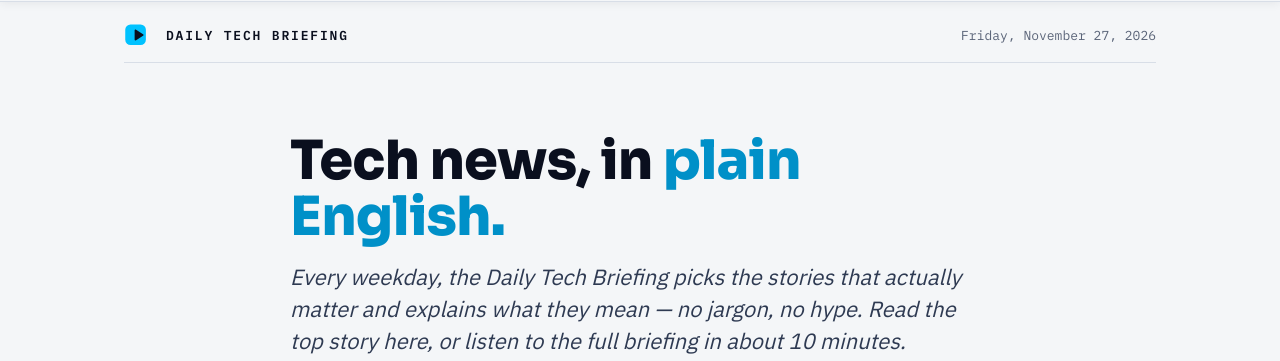
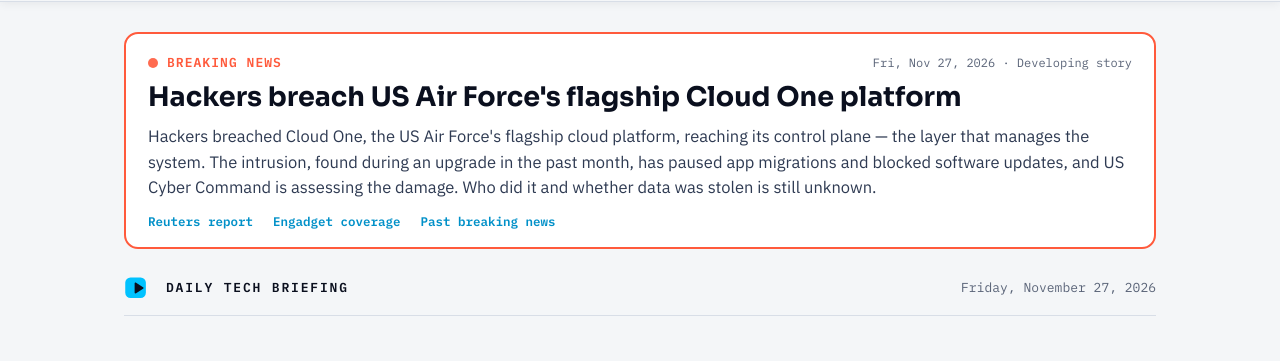
Before and after one commit to franciscomedinav/dtbrief, a plain HTML site: page index.html in a window 1280 px wide. Shown: the part 129-490 px from the top of the page. Drawn offline with Linux system fonts and the light colour scheme.

Commit message:
Breaking News: Hackers breach US Air Force Cloud One platform (Nov 27)

```diff
--- a/index.html
+++ b/index.html
@@ -426,6 +426,20 @@
 <!-- /site-topnav -->
 
     <div class="wrap">
+      <section class="breaking" aria-label="Breaking news">
+        <div class="breaking-head">
+          <span class="breaking-dot" aria-hidden="true"></span>
+          <span class="breaking-label">Breaking News</span>
+          <span class="breaking-time">Fri, Nov 27, 2026 &middot; Developing story</span>
+        </div>
+        <h2>Hackers breach US Air Force's flagship Cloud One platform</h2>
+        <p>Hackers breached Cloud One, the US Air Force's flagship cloud platform, reaching its control plane — the layer that manages the system. The intrusion, found during an upgrade in the past month, has paused app migrations and blocked software updates, and US Cyber Command is assessing the damage. Who did it and whether data was stolen is still unknown.</p>
+        <div class="breaking-links">
+          <a href="https://www.reuters.com/world/hackers-breach-us-air-force-flagship-cloud-one-computing-platform-2026-11-27/" target="_blank" rel="noopener">Reuters report</a>
+          <a href="https://www.engadget.com/2329586/hackers-reportedly-infiltrated-the-air-force-cloud-systems/" target="_blank" rel="noopener">Engadget coverage</a>
+          <a href="breaking/">Past breaking news</a>
+        </div>
+      </section>
       <div class="masthead-dateline">
         <img src="favicon.svg" alt="" width="30" height="30" />
         <span class="masthead-dateline-name">DAILY TECH BRIEFING</span>
```
Also changed, not shown: breaking/index.html (+7 -1 lines), tools/breaking-news.json (+17 -0 lines).
